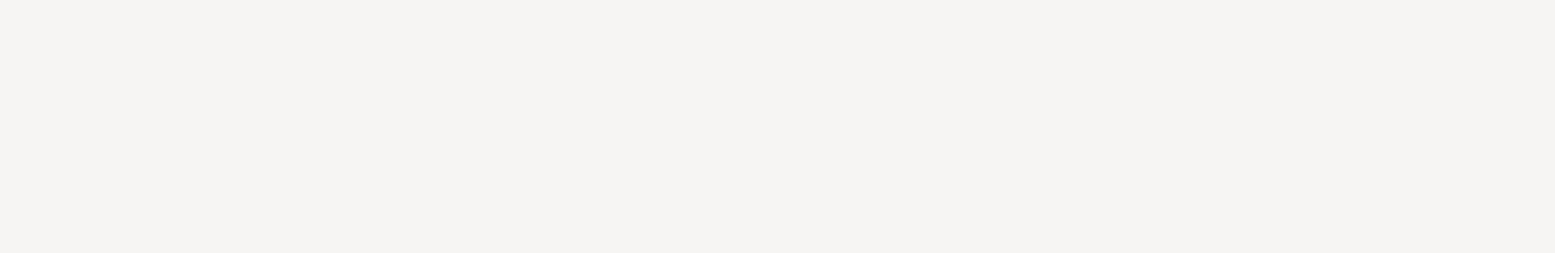
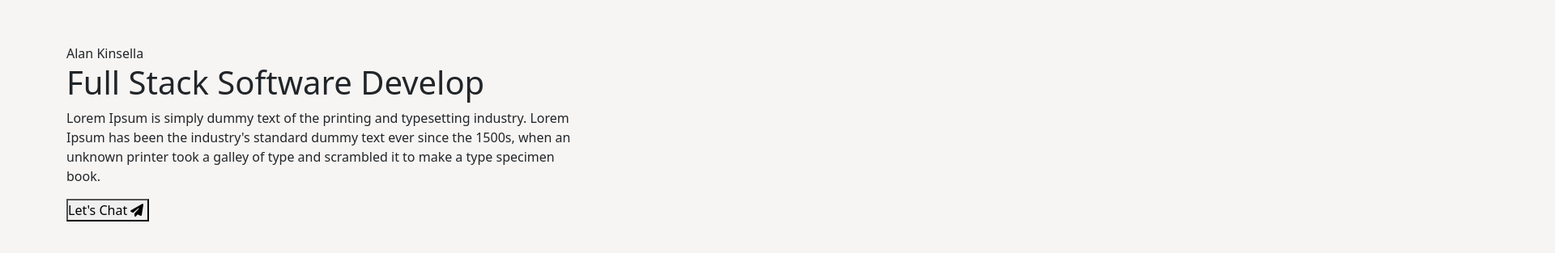
Before and after one commit to ItsAlanK/portfolio-site, a React (Create React App) app: page / in a window 1280 px wide. Shown: the part 1804-2117 px from the top of the page at 81% size, 1920 px wide, since content can reach past the window. Before the commit the page ends 800 px from the top, so only its background shows below. Built offline with nearby package versions, Linux system fonts and the light colour scheme; a web font is replaced by a local one.

Commit message:
Add content to hero section. Functionality for typing effect complete. Time intervals need fine tuning

```diff
--- a/src/components/Hero.js
+++ b/src/components/Hero.js
@@ -1,11 +1,61 @@
-import { Container, Row, Col  } from "react-bootstrap"
+import { useState, useEffect } from 'react';
+import { Container, Row, Col  } from 'react-bootstrap'
+import { FontAwesomeIcon } from '@fortawesome/react-fontawesome';
+import { faPaperPlane } from '@fortawesome/free-solid-svg-icons';
+import portraitImg from '../assets/img/portrait.png'
 
 export const Hero = () => {
+
+    const [loopNum, setLoopNum] = useState(0);
+    const [isDeleting, setIsDeleting] = useState(false);
+    const toRotate = [ 'Full Stack Software Developer', 'Web Designer', 'Illustrator', 'Thinks he\'s a funny guy' ];
+    const [text, setText] = useState('');
+    const [delta, setDelta] = useState(300 - Math.random() * 100);
+    const period = 2000;
+
+    useEffect(() => {
+        let ticker = setInterval(() => {
+            tick();
+        },delta)
+
+        return () => { clearInterval(ticker)};
+    }, [text])
+
+    const tick = () => {
+        let i = loopNum % toRotate.length;
+        let fullText = toRotate[i];
+        let updatedText = isDeleting ? fullText.substring(0, text.length - 1) : fullText.substring(0, text.length + 1);
+
+        setText(updatedText);
+
+        if (isDeleting) {
+            setDelta(100 - 20);
+        }
+
+        if (!isDeleting && updatedText === fullText) {
+            setIsDeleting(true);
+            setDelta(period);
+        } else if (isDeleting && updatedText === '') {
+            setIsDeleting(false);
+            setLoopNum(loopNum +1 );
+            setDelta(100);
+        }
+    }
+
     return (
         <section class='hero' id='home'>
             <Container>
-                <Row>
-                    <Col>
+                <Row className='align-items-center'>
+                    <Col xs={12} md={6} xl={7}>
+                        <span className="title">Alan Kinsella</span>
+                        <h1><span className="txt-rotate" dataPeriod="1000" data-rotate='[ "Full Stack Software Developer", "Web Designer", "Illustrator", "Thinks he&#39;s a funny guy" ]'><span className="wrap">{ text }</span></span></h1>
+                        <p>
+                            Lorem Ipsum is simply dummy text of the printing and typesetting industry. Lorem Ipsum has been the industry's standard dummy text ever since the 1500s, when an unknown printer took a galley of type and scrambled it to make a type specimen book.
+                        </p>
+                        <button onClick={() => console.log('chat')}>Let's Chat <FontAwesomeIcon icon={ faPaperPlane }/>&nbsp;</button>
+                    </Col>
+                    <Col xs={12} md={6} xl={5}>
+                        <img src={ portraitImg } alt="Alan Kinsella, ItsAlanK, portrait." />
                     </Col>
                 </Row>
             </Container>
```
Also changed, not shown: src/assets/img/portrait.png (added).
